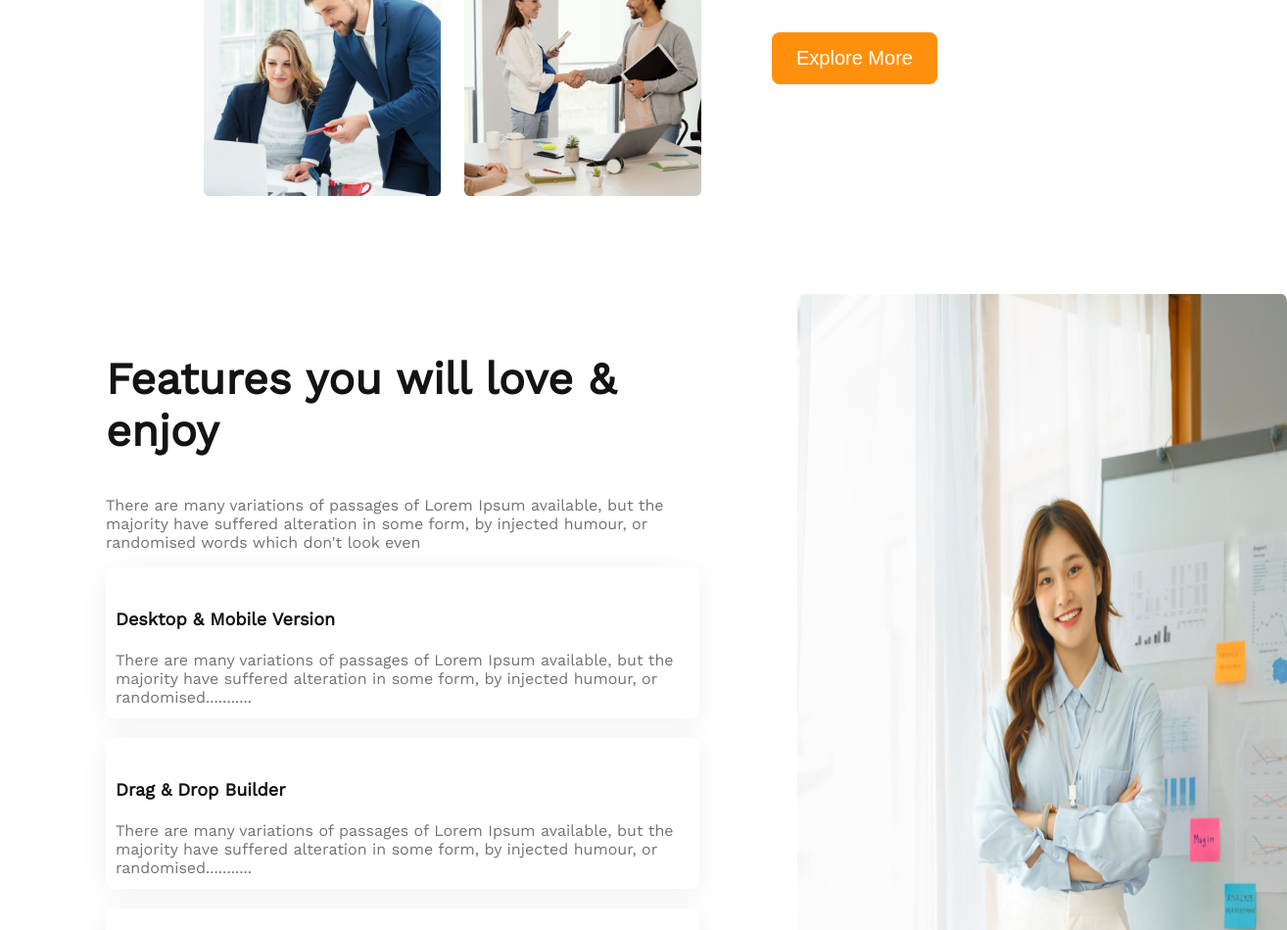
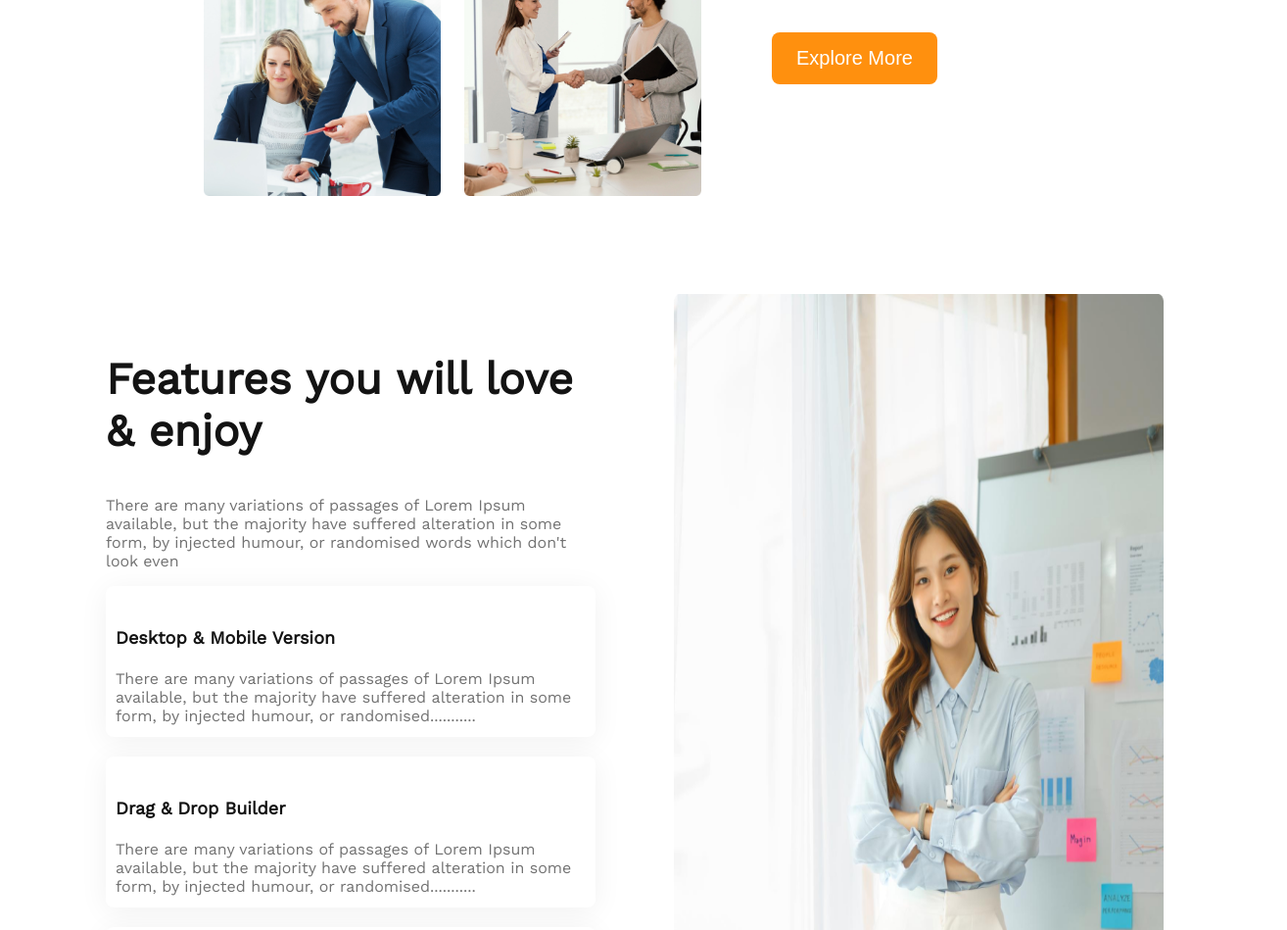
Before and after one commit to dola-barai/G3-Architects, a plain HTML site: page index.html in a window 1280 px wide. Shown: the part 1626-2575 px from the top of the page at 98% size, 1314 px wide, since content can reach past the window. Drawn offline with nearby package versions, Linux system fonts and the light colour scheme.

Commit message:
Increase article width

```diff
--- a/Styles/styles.css
+++ b/Styles/styles.css
@@ -165,7 +165,7 @@ body{
     background: #FFFFFF;
     box-shadow: 0px 4px 30px rgba(0, 0, 0, 0.06);
     border-radius: 8px;
-    width: 586px;
+    width: 100%;
     height: 150px;
     padding: 0px 10px 4px 10px;
 }
```
